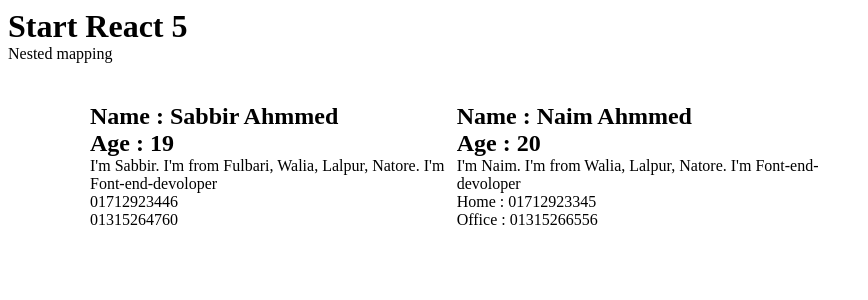
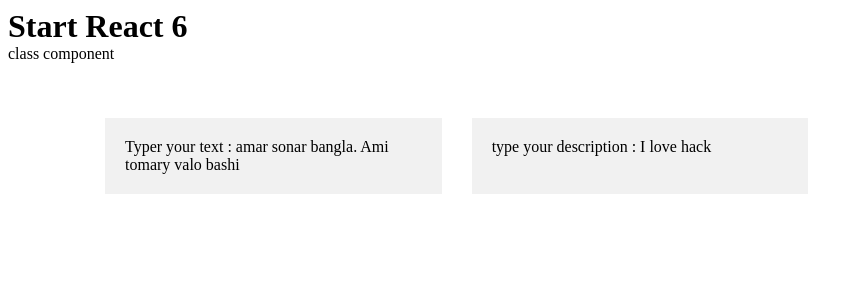
Before and after one commit to ahmmedsabbirbd/react36, a React (Create React App) app: page / in a window 1280 px wide. Shown: the top 300 px of the page, without its empty margins (0-868 px from the left). Built offline with nearby package versions, Linux system fonts and the light colour scheme.

Commit message:
class component

```diff
--- a/src/App.js
+++ b/src/App.js
@@ -1,22 +1,12 @@
 import React from 'react';
-import users from './users';
+import FunctionalComponent from './component/FunctionalComponent';
+import ClassComponent from './component/ClassComponent';
 
 function App(){
     return <div className="container">
             <div className="card__wraper">
-                {
-                    users.map((user, index) =>  <article key={index} >
-                            <h1>Name : {user.name}</h1>
-                            <h2>Age : {user.age}</h2>
-                            <p>{user.bio}</p>
-                            {
-                                user.phones.map((phone, index) => <div>
-                                    <p>{phone.home}</p><p>{phone.office}</p>
-                                    </div>
-                                )
-                            }
-                        </article>)
-                }
+                <FunctionalComponent text="amar sonar bangla. Ami tomary valo bashi" />
+                <ClassComponent text="I love hack" />
             </div>
         </div>
 }
--- /dev/null
+++ b/src/component/ClassComponent.js
@@ -0,0 +1,18 @@
+import React, {Component} from 'react';
+
+class ClassComponent extends Component {
+
+
+    render(){
+        console.log(this);
+        const {text} = this.props;
+
+        return (
+            <div className='card'>
+                <p>type your description : {text}</p>
+            </div>
+        )
+    }
+}
+
+export default ClassComponent;
--- /dev/null
+++ b/src/component/FunctionalComponent.js
@@ -0,0 +1,11 @@
+import React from 'react';
+
+function FunctionalComponent(props){
+    const {text} = props;
+
+    return <div className='card'>
+            <p>Typer your text : {text}</p>
+        </div>
+}
+
+export default FunctionalComponent;
--- a/src/index.js
+++ b/src/index.js
@@ -2,12 +2,12 @@ import React from 'react';
 import ReactDOM from 'react-dom';
 import App from './App';
 
-const tutorial = 5;
+const tutorial = 6;
 
 ReactDOM.render(
     <div>
         <h1 className='title'>Start React {tutorial}</h1>
-        <p>Nested mapping</p>
+        <p>class component</p>
 
         <App />
     </div>,
--- a/src/users.js
+++ /dev/null
@@ -1,22 +0,0 @@
-const users = [
-    {
-        name : "Sabbir Ahmmed",
-        age       : 19,
-        phones     : [
-            {home : "01712923446"},
-            {office : "01315264760"}
-        ],
-        bio       : "I'm Sabbir. I'm from Fulbari, Walia, Lalpur, Natore. I'm Font-end-devoloper"
-    },
-    {
-        name : "Naim Ahmmed",
-        age       : 20,
-        phones     : [
-            {home : "Home : 01712923345"},
-            {office : "Office : 01315266556"}
-        ],
-        bio       : "I'm Naim. I'm from Walia, Lalpur, Natore. I'm Font-end-devoloper"
-    }
-]
-
-export default users;
```
